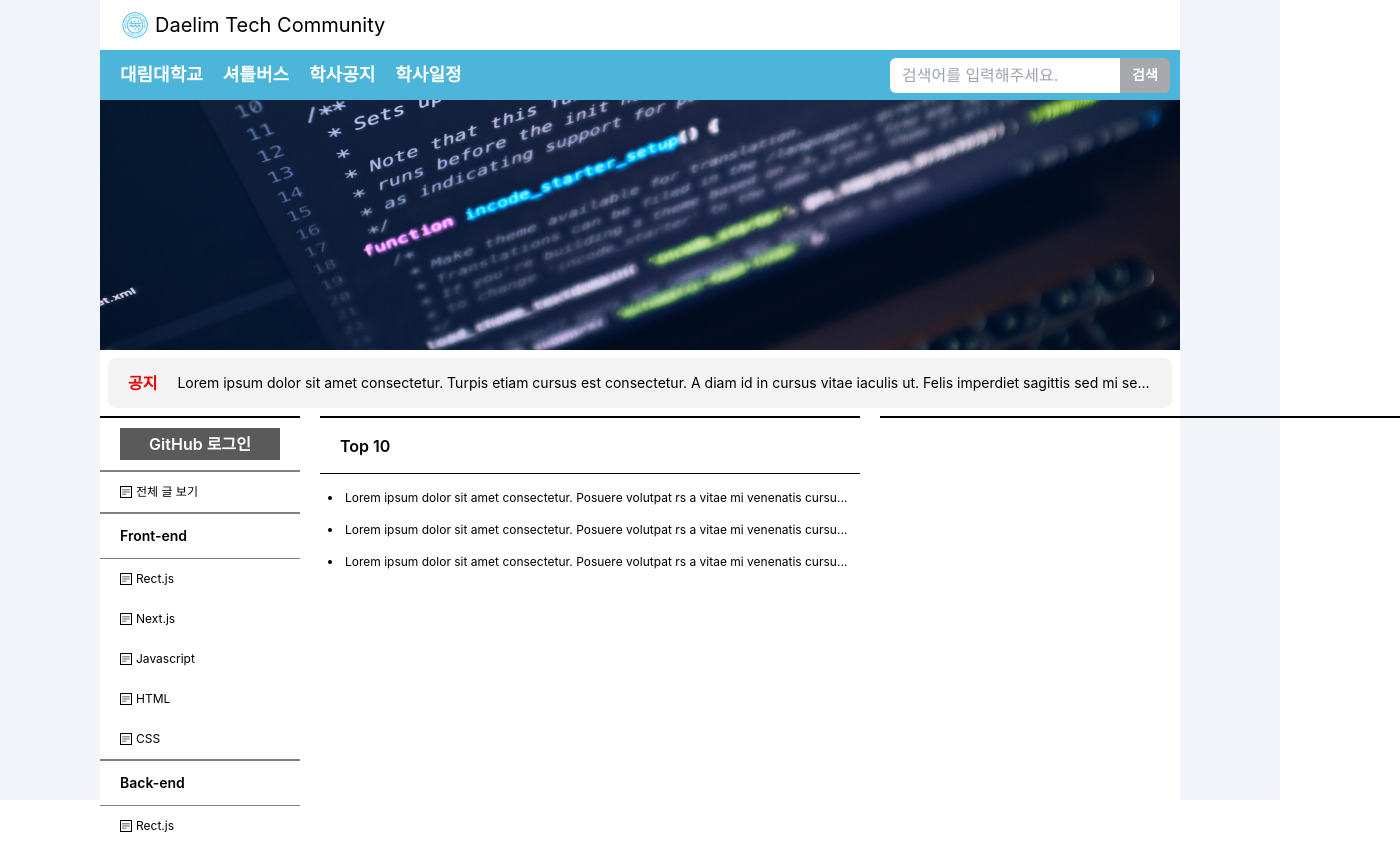
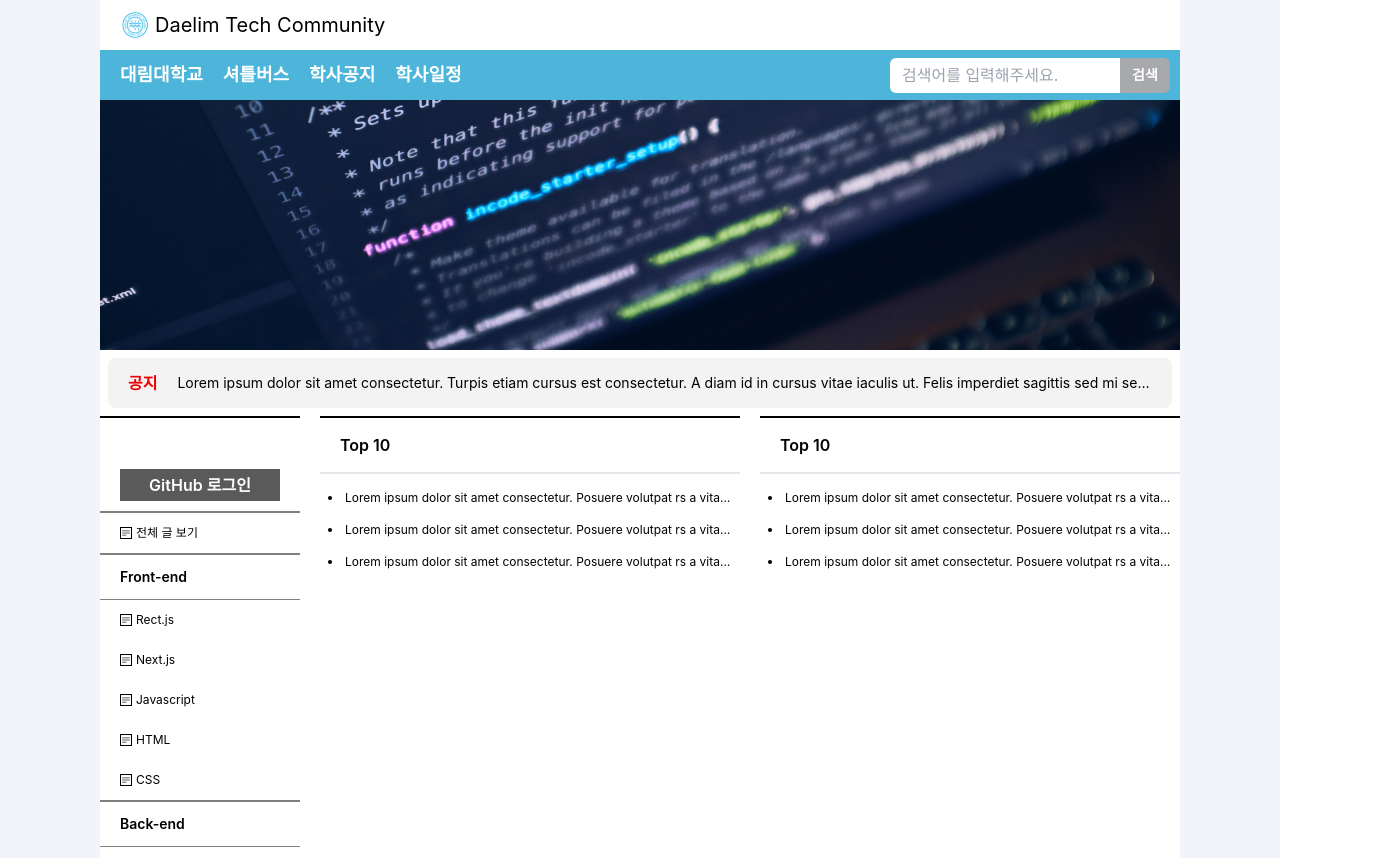
Before and after one commit to UBamtol/DUC_Tech_Community, a Next.js app: page / in a window 1280 px wide. Shown: the top 858 px of the page, 1400 px wide, since content can reach past the window. Built offline with nearby package versions, Linux system fonts and the light colour scheme; no server answers.

Commit message:
[ Dev ] Feat PostingCategoryBox.tsx

```diff
--- a/components/PostingCategoryBox.tsx
+++ b/components/PostingCategoryBox.tsx
@@ -4,7 +4,7 @@ const PostingCategoryBox = () => {
   return (
     <>
       <div className='flex flex-col w-full h-[56px]'>
-        <div className='w-full h-full border-b border-black flex items-center p-5 font-semibold font-lg'>
+        <div className='w-full h-full border-b-2 border-[$808080] flex items-center p-5 font-semibold font-lg'>
           Top 10
         </div>
         <ul className='list-inside list-disc px-2 py-2 text-xs'>
--- a/components/layout/index.tsx
+++ b/components/layout/index.tsx
@@ -8,7 +8,7 @@ type Props = {
 const Layout = ({ children }: Props) => {
   return (
     <div className='flex justify-center  bg-slate-100'>
-      <div className='w-full max-w-[1080px] h-screen bg-white'>
+      <div className='w-full max-w-[1080px] h-full bg-white overflow-auto'>
         <Header />
         <Navbar />
         {children}
--- a/pages/index.tsx
+++ b/pages/index.tsx
@@ -6,7 +6,7 @@ import Image from 'next/image';
 
 const Home: NextPage = () => {
   return (
-    <>
+    <div className='w-full'>
       <Image
         src='/asset/images/testImage.svg'
         alt='메인페이지 이미지'
@@ -14,18 +14,24 @@ const Home: NextPage = () => {
         height={250}
       />
       <Announcement />
-      <div className='flex justify-between'>
+      <div className='flex w-full justify-between'>
         <LeftCategoryBox />
         {/* 글 목록 박스 */}
-        <div className='w-full flex justify-between'>
-          <div className='border-t-2 border-black w-[50%] mr-5'>
+        <div className='w-full h-screen flex flex-col justify-between overflow-hidden'>
+          <div className='flex space-x-5'>
+            <div className='border-t-2 border-black w-[420px]'>
+              <PostingCategoryBox />
+            </div>
+            <div className='border-t-2 border-black w-[420px]'>
+              <PostingCategoryBox />
+            </div>
+          </div>
+          <div className='border-t-2 border-black w-full'>
             <PostingCategoryBox />
           </div>
-
-          <div className='border-t-2 border-black w-[50%]'></div>
         </div>
       </div>
-    </>
+    </div>
   );
 };
 
```
